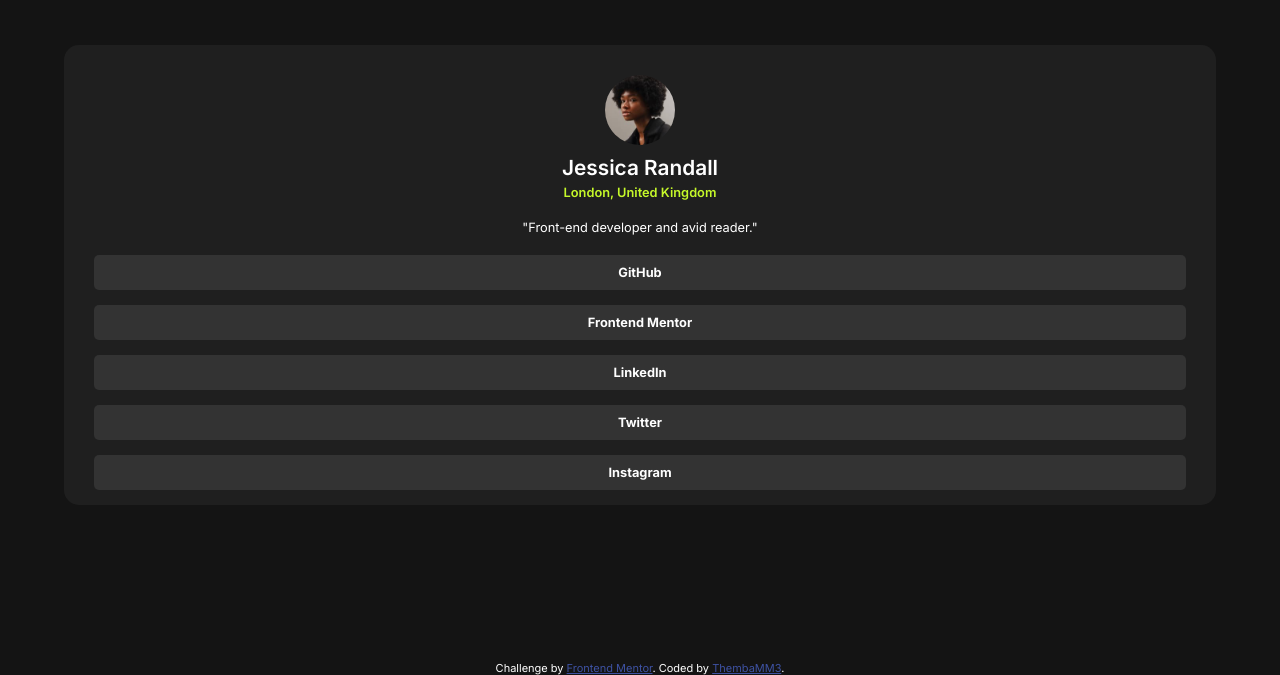
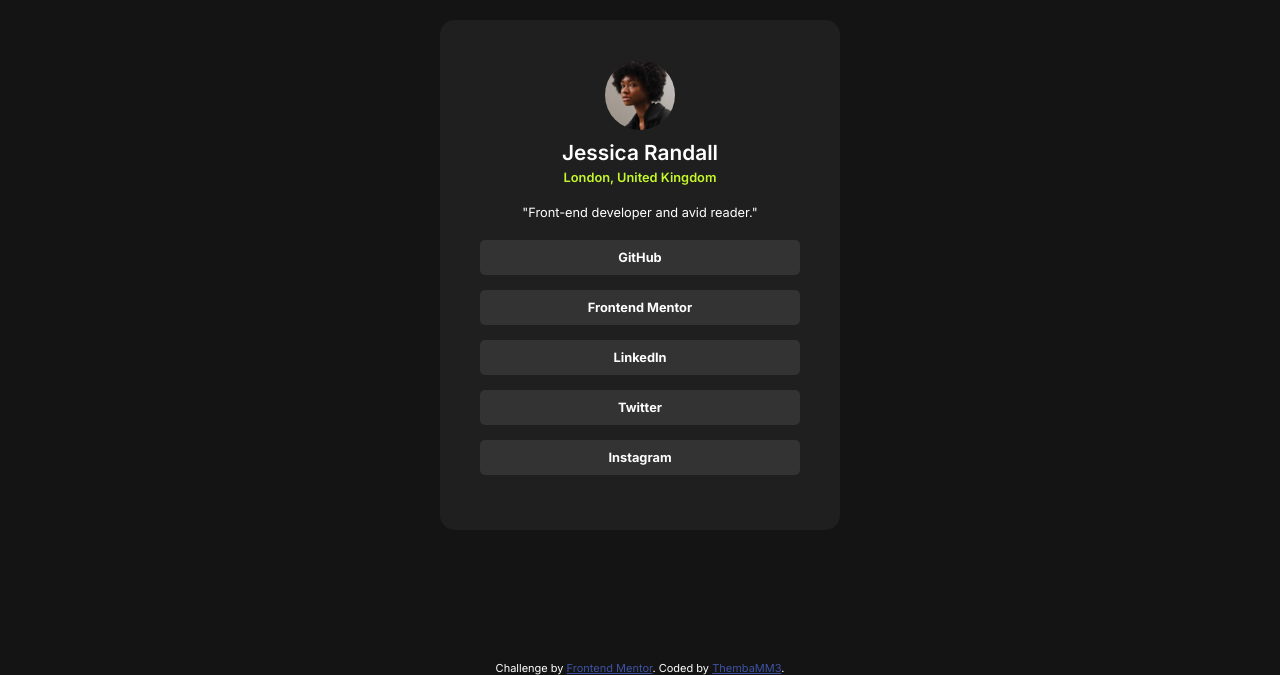
Before and after one commit to ThembaMtshelwane/social-links-profile-main, a plain HTML site: page index.html in a window 1280 px wide. Shown: the part 125-800 px from the top of the page. Drawn offline with Linux system fonts and the light colour scheme.

Commit message:
desktop styles

```diff
--- a/styles.css
+++ b/styles.css
@@ -127,3 +127,11 @@ footer {
 .attribution a {
   color: hsl(228, 45%, 44%);
 }
+
+@media screen and (min-width: 375px) {
+  main {
+    width: 90%;
+    max-width: 400px;
+    padding: 40px;
+  }
+}
```
